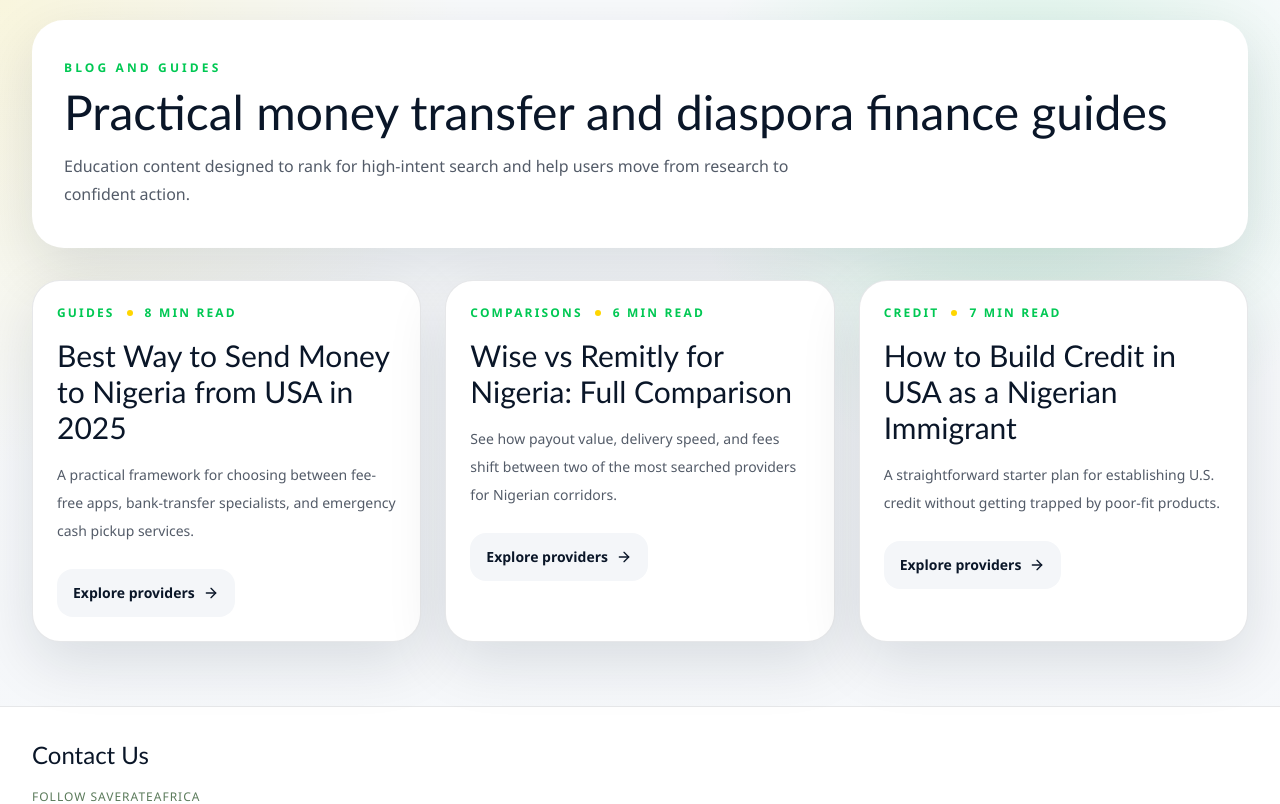
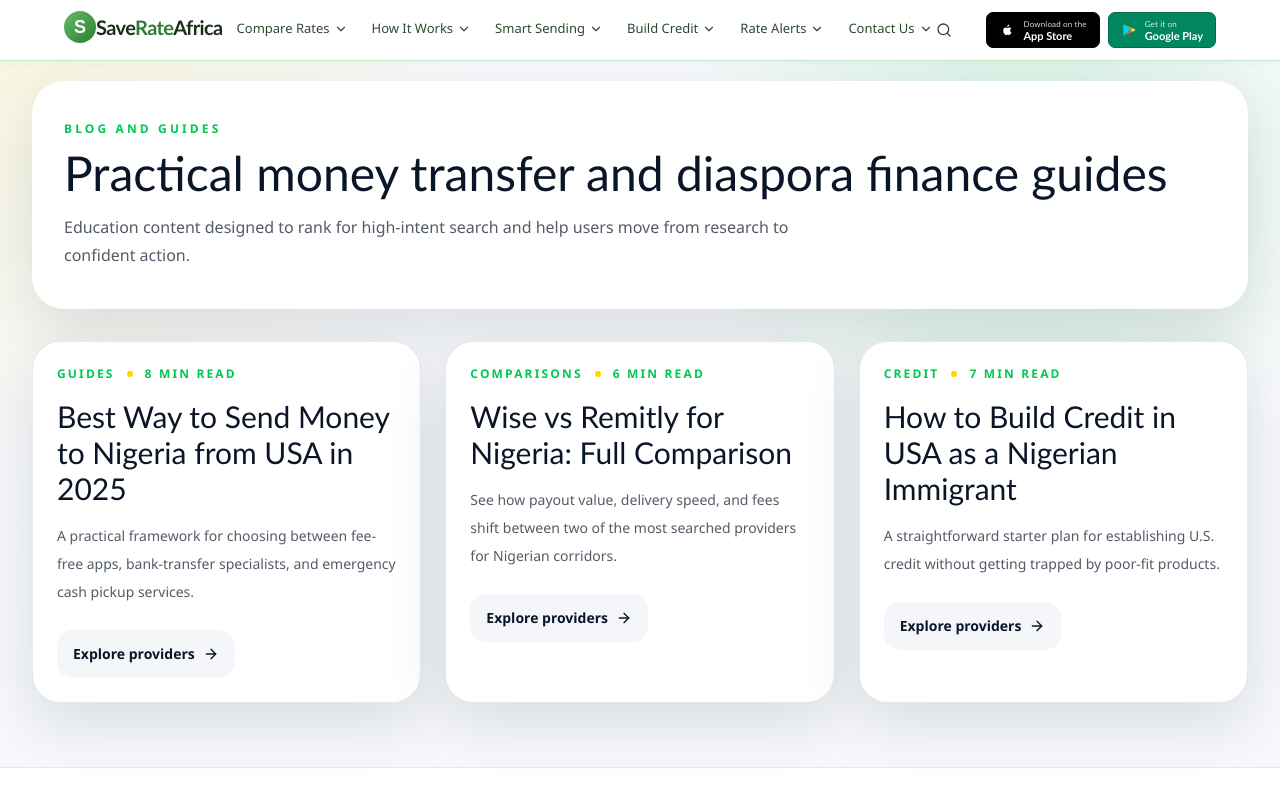
Before and after one commit to Chinenyeonukogu/SaveRateAfrica, a Next.js app: page /blog in a window 1280 px wide. Shown: the top 804 px of the page. Built offline with nearby package versions, Linux system fonts and the light colour scheme.

Commit message:
Share header across subpages

```diff
--- a/app/alerts/page.tsx
+++ b/app/alerts/page.tsx
@@ -2,6 +2,7 @@ import type { Metadata } from "next";
 import { BellRing, Crown, Zap } from "lucide-react";
 
 import { AlertsForm } from "@/components/AlertsForm";
+import { SiteHeader } from "@/components/SiteHeader";
 
 export const metadata: Metadata = {
   title: "NGN Rate Alerts | SaveRateAfrica",
@@ -14,6 +15,9 @@ export const metadata: Metadata = {
 
 export default function AlertsPage() {
   return (
+    <>
+      <SiteHeader />
+
       <main className="px-4 pb-32 pt-5 sm:px-6 lg:px-8 lg:pb-16">
         <div className="mx-auto max-w-6xl space-y-8">
           <section className="rounded-[32px] bg-brand-navy px-6 py-8 text-white shadow-float sm:px-8 sm:py-10">
@@ -54,5 +58,6 @@ export default function AlertsPage() {
           <AlertsForm />
         </div>
       </main>
+    </>
   );
 }
--- a/app/blog/page.tsx
+++ b/app/blog/page.tsx
@@ -2,6 +2,7 @@ import type { Metadata } from "next";
 import Link from "next/link";
 import { ArrowRight } from "lucide-react";
 
+import { SiteHeader } from "@/components/SiteHeader";
 import { blogPosts } from "@/lib/site-data";
 
 export const metadata: Metadata = {
@@ -15,6 +16,9 @@ export const metadata: Metadata = {
 
 export default function BlogPage() {
   return (
+    <>
+      <SiteHeader />
+
       <main className="px-4 pb-32 pt-5 sm:px-6 lg:px-8 lg:pb-16">
         <div className="mx-auto max-w-7xl space-y-8">
           <section className="rounded-[32px] bg-white px-6 py-8 shadow-float sm:px-8 sm:py-10">
@@ -59,5 +63,6 @@ export default function BlogPage() {
           </section>
         </div>
       </main>
+    </>
   );
 }
--- a/app/providers/[slug]/page.tsx
+++ b/app/providers/[slug]/page.tsx
@@ -3,6 +3,7 @@ import Link from "next/link";
 import { ArrowLeft, ArrowUpRight, BadgeCheck, Clock3, Star } from "lucide-react";
 import { notFound } from "next/navigation";
 
+import { SiteHeader } from "@/components/SiteHeader";
 import { fetchRates } from "@/lib/fetchRates";
 import { formatCompact, formatNaira } from "@/lib/format";
 import { getProviderAffiliateLink } from "@/lib/affiliateLinks";
@@ -71,6 +72,9 @@ export default async function ProviderPage({ params }: ProviderPageProps) {
   };
 
   return (
+    <>
+      <SiteHeader />
+
       <main className="px-4 pb-32 pt-5 sm:px-6 lg:px-8 lg:pb-16">
         <script
           dangerouslySetInnerHTML={{
@@ -149,7 +153,9 @@ export default async function ProviderPage({ params }: ProviderPageProps) {
                         })}
                       </p>
                     </div>
-                  <div className={`grid gap-4 ${providerHasFee ? "sm:grid-cols-2" : "sm:grid-cols-1"}`}>
+                    <div
+                      className={`grid gap-4 ${providerHasFee ? "sm:grid-cols-2" : "sm:grid-cols-1"}`}
+                    >
                       {providerHasFee ? (
                         <div className="rounded-3xl bg-white/5 p-4">
                           <p className="text-sm text-white/60">Transfer fee</p>
@@ -262,5 +268,6 @@ export default async function ProviderPage({ params }: ProviderPageProps) {
           </section>
         </div>
       </main>
+    </>
   );
 }
--- a/app/providers/page.tsx
+++ b/app/providers/page.tsx
@@ -1,6 +1,7 @@
 import type { Metadata } from "next";
 
 import { ProvidersDirectoryClient } from "@/components/ProvidersDirectoryClient";
+import { SiteHeader } from "@/components/SiteHeader";
 import { providers } from "@/lib/providers";
 
 export const metadata: Metadata = {
@@ -14,6 +15,9 @@ export const metadata: Metadata = {
 
 export default function ProvidersPage() {
   return (
+    <>
+      <SiteHeader />
+
       <main className="px-4 pb-32 pt-5 sm:px-6 lg:px-8 lg:pb-16">
         <div className="mx-auto max-w-7xl space-y-8">
           <section className="rounded-[32px] bg-white px-6 py-8 shadow-float sm:px-8 sm:py-10">
@@ -33,5 +37,6 @@ export default function ProvidersPage() {
           <ProvidersDirectoryClient providers={providers} />
         </div>
       </main>
+    </>
   );
 }
```
Lines whose indentation alone changed are shown as unchanged.
